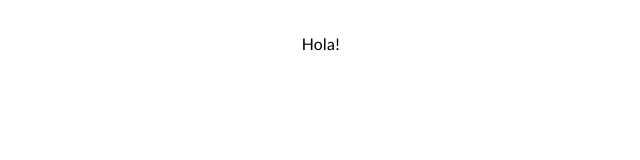
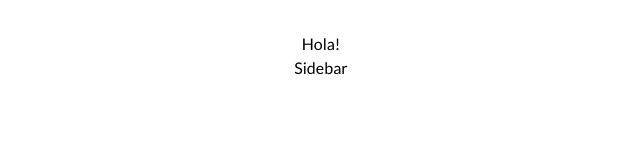
Before and after one commit to No-Country/s6-02-m-java-react, a React (Vite) app in the folder frontend/Pro-Grama/: page / in a window 1280 px wide. Shown: the top 160 px of the page, without its empty margins (319-959 px from the left). Built offline with nearby package versions, Linux system fonts and the light colour scheme.

Commit message:
dinamic import maded, sidebar component development started

```diff
--- a/frontend/Pro-Grama/src/App.jsx
+++ b/frontend/Pro-Grama/src/App.jsx
@@ -1,9 +1,13 @@
 import "./App.css";
+import { Sidebar } from "./components";
 
 function App() {
-  return <div className="App">
-    Hola!
-  </div>;
+  return (
+    <div className="App">
+      Hola!
+      <Sidebar />
+    </div>
+  );
 }
 
 export default App;
--- /dev/null
+++ b/frontend/Pro-Grama/src/components/Sidebar.jsx
@@ -0,0 +1,7 @@
+import React from "react";
+
+const Sidebar = () => {
+  return <div>Sidebar</div>;
+};
+
+export default Sidebar;
--- /dev/null
+++ b/frontend/Pro-Grama/src/components/index.js
@@ -0,0 +1 @@
+export { default as Sidebar } from "./Sidebar";
```
